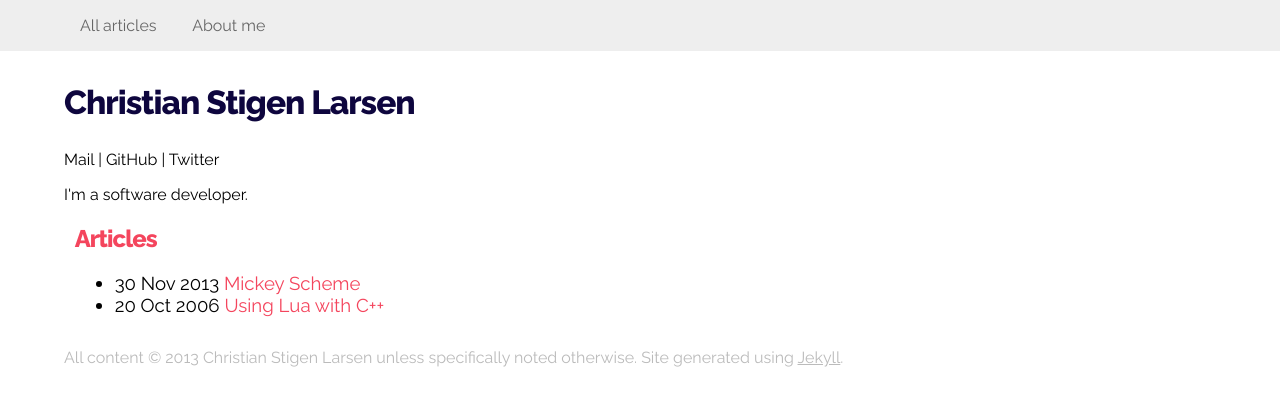
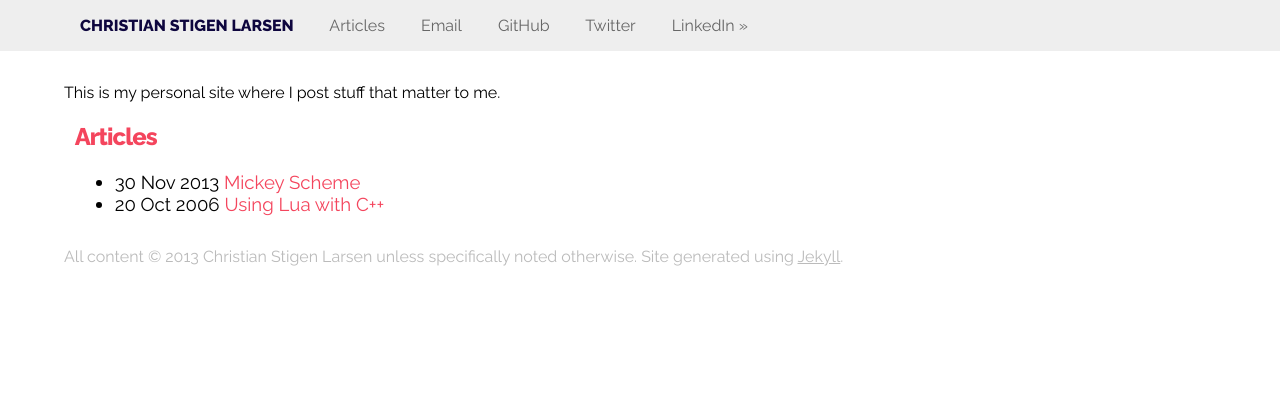
Before and after one commit to cslarsen/csl.name, a Jekyll site: the page built from index.html, in a window 1280 px wide. Shown: the top 406 px of the page. Built offline with Jekyll 4.4.1, drawn with Linux system fonts in a browser that asks for light colours; Markdown is read by kramdown in place of the engine named in the settings.

Commit message:
Better header

```diff
--- a/_config.yml
+++ b/_config.yml
@@ -7,3 +7,4 @@ pygments: true
 email: csl@csl.name
 twitter: https://twitter.com/cstigenlarsen
 github: https://github.com/cslarsen
+linkedin: http://no.linkedin.com/pub/christian-s-larsen/0/935/b61
--- a/_layouts/default.html
+++ b/_layouts/default.html
@@ -14,8 +14,12 @@
   </head>
   <body>
     <div id="header">
-      <span class="button"><a href="/">All articles</a></span>
-      <span class="button"><a href="/about">About me</a></span>
+      <span class="button bold darkblue"><a style="color:#0e063e;" href="/">CHRISTIAN STIGEN LARSEN</a></span>
+      <span class="button"><a href="/">Articles</a></span>
+      <span class="button"><a href="mailto:Christian Stigen Larsen <{{ site.email }}>">Email</a></span>
+      <span class="button"><a href="{{ site.github }}">GitHub</a></span>
+      <span class="button"><a href="{{ site.twitter }}">Twitter</a></span>
+      <span class="button"><a href="{{ site.linkedin }}">LinkedIn &raquo;</a></span>
     </div>
 
     <div id="main-content">
--- a/index.html
+++ b/index.html
@@ -4,13 +4,7 @@ title: Christian Stigen Larsen
 ---
 
 <div id="about">
-  <h2 class="bold darkblue">{{ page.title }}</h2>
-  <a href="mailto:{{ site.email }}">Mail</a> |
-  <a href="{{ site.github }}">GitHub</a> |
-  <a href="{{ site.twitter }}">Twitter</a>
-  <p>
-  I'm a software developer.
-  </p>
+  This is my personal site where I post stuff that matter to me.
 </div>
 
 <article id="home">
```
